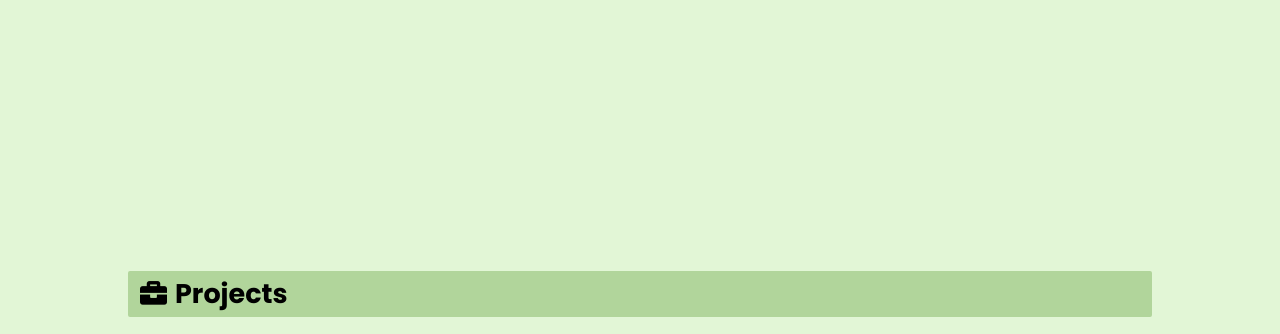
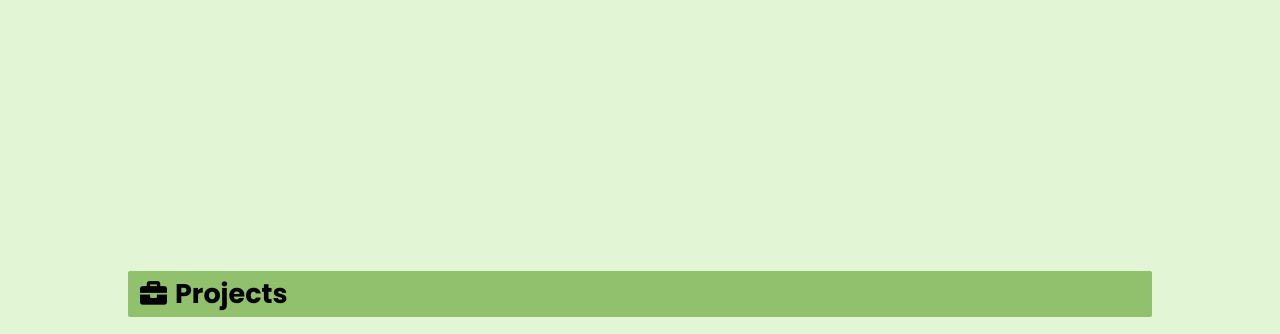
Before and after one commit to HanumaUkkadapu/my_SB_profile, a plain HTML site: page index.html in a window 1280 px wide. Shown: the part 539-873 px from the top of the page. Drawn offline with Linux system fonts and the light colour scheme.

Commit message:
Update styles.css

```diff
--- a/css/styles.css
+++ b/css/styles.css
@@ -2,6 +2,7 @@
 
 :root {
 	--lt-green: #c5edac;
+	--lt-green-2: #91C16C;
 	--dr-green: #b1d59b;
 	--orange-1: #ffb833;
 	--lt-yellow: #ffd599;
@@ -23,7 +24,7 @@
 	--mn-hvr-bg: rgba(0, 0, 0, 0.1);
 	--cta-hvr: brightness(1.06);
 	--cta-fcs-clr: #cc9329;
-	--sec-h-bg: #b1d59b;
+	--sec-h-bg: #91C16C;
 	--prj-tl-ol-clr: rgba(22, 22, 22, 0.6);
 	--prj-tl-fltr: brightness(1);
 	--vw-all-hvr-brd-clr: rgba(0, 0, 0, 0.3);
```
